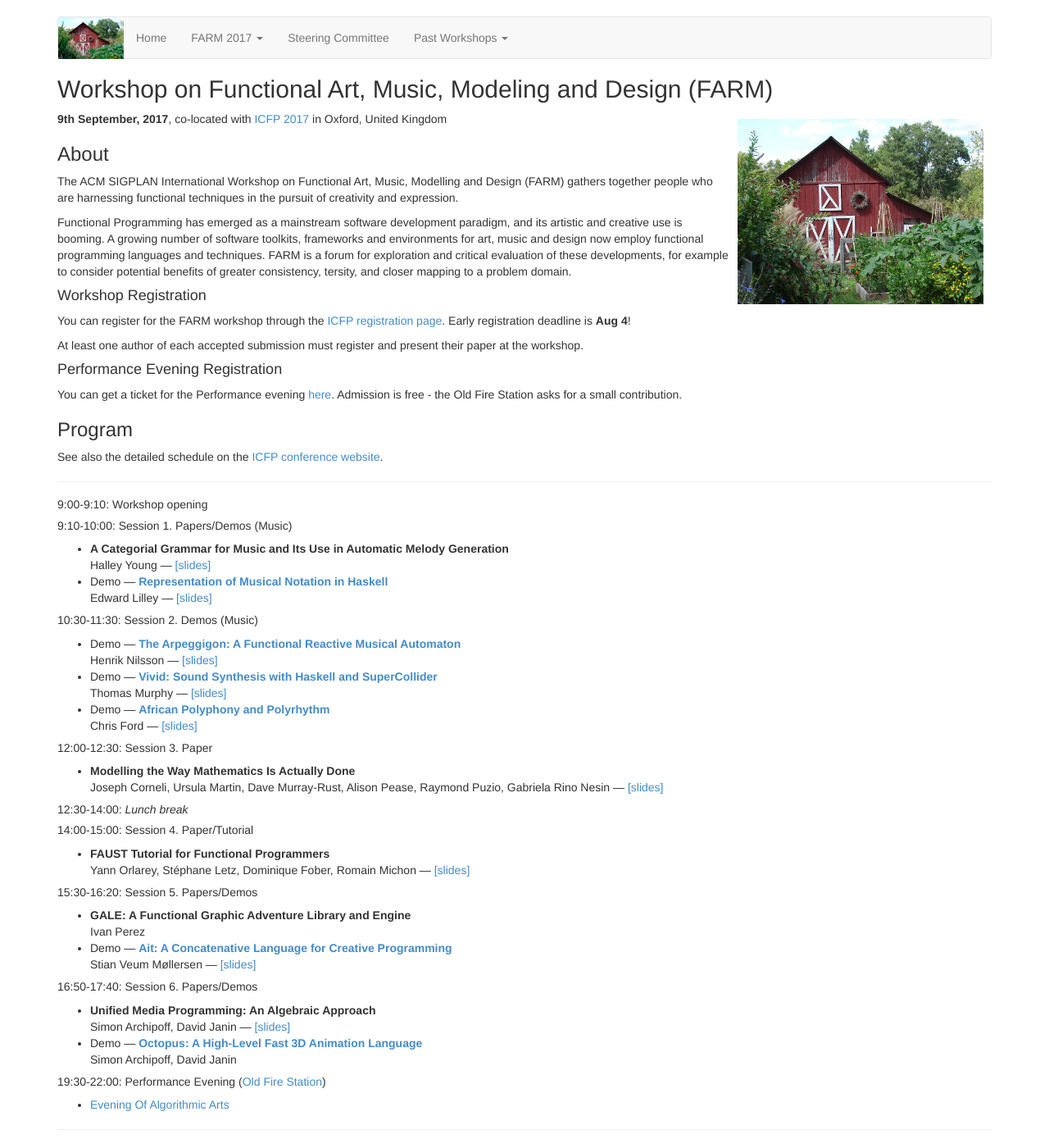
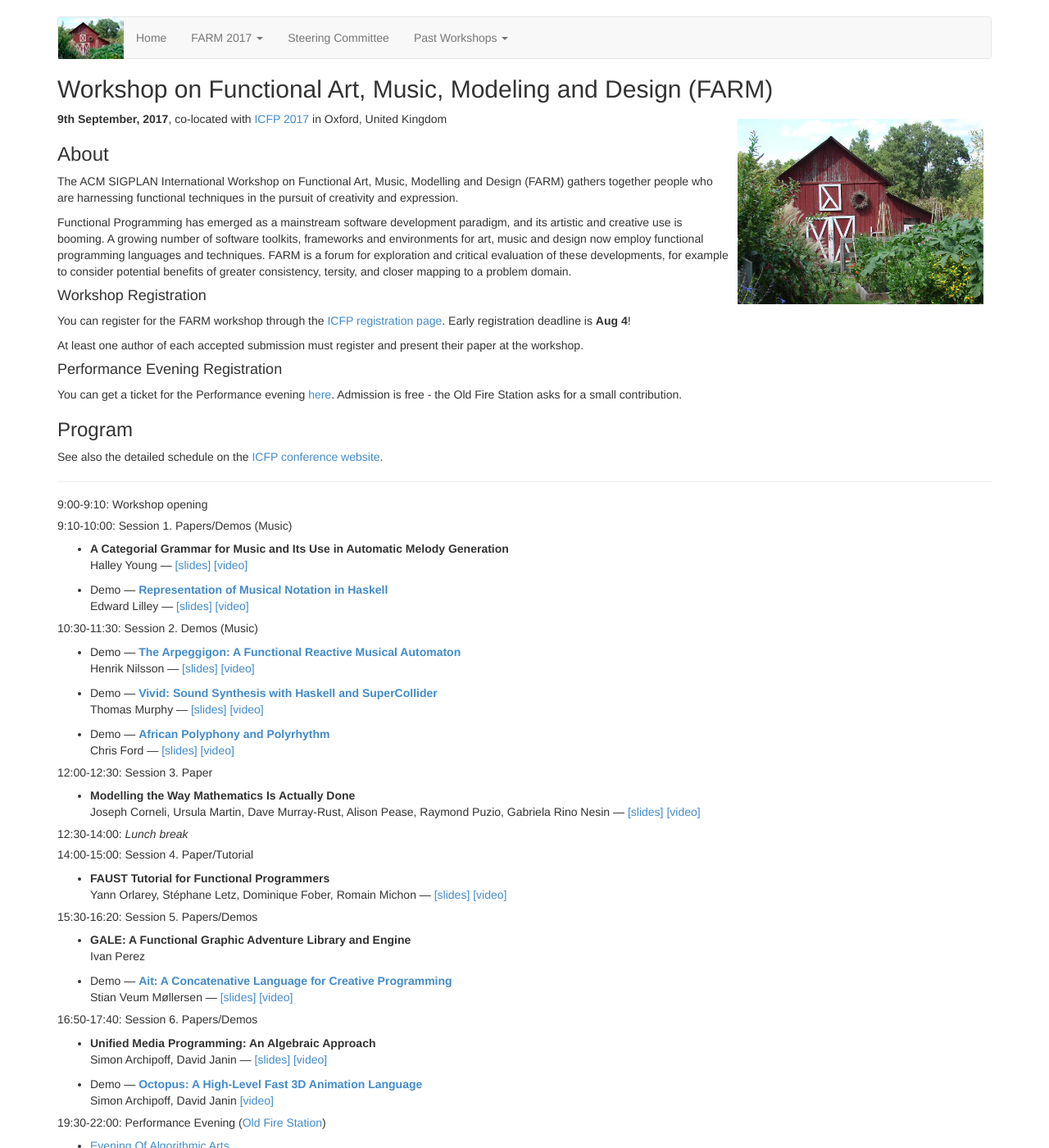
Before and after one commit to functional-art/functional-art.github.com, a Jekyll site: the page built from 2017/index.md, in a window 1280 px wide and 1400 px high. Shown: the whole window at 82% size. Built offline with Jekyll 4.4.1, drawn with Linux system fonts in a browser that asks for light colours; nearby versions of some CDN libraries.

Commit message:
links to videos

```diff
--- a/2017/index.md
+++ b/2017/index.md
@@ -55,28 +55,36 @@
 * **A Categorial Grammar for Music and Its Use in Automatic Melody Generation**<br/>
   Halley Young —
   <a href="slides/young-farm17-slides.pdf" target="_blank">[slides]</a>
+  <a href="https://youtu.be/qi_2fcMJgeA">[video]</a>
+
 * Demo — **[Representation of Musical Notation in Haskell](abstractmusic)**<br/>
   Edward Lilley —
   <a href="slides/lilley-farm17-slides.pdf" target="_blank">[slides]</a>
-
+  <a href="https://youtu.be/aFRmS95Pvg0">[video]</a>
 
 ##### 10:30-11:30: Session 2. Demos (Music)
 
 * Demo — **[The Arpeggigon: A Functional Reactive Musical Automaton](arpeggigon)**  <br/>
   Henrik Nilsson  —
   <a href="slides/nilsson-farm17-slides.pdf" target="_blank">[slides]</a>
+  <a href="https://youtu.be/uCYyUnbJNOo">[video]</a>
+
 * Demo — **[Vivid: Sound Synthesis with Haskell and SuperCollider](vivid)**<br/>
   Thomas Murphy —
   <a href="slides/murphy/farm_talk.html" target="_blank">[slides]</a>
+  <a href="https://youtu.be/XkDXXbTjA6g">[video]</a>
+
 * Demo — **[African Polyphony and Polyrhythm](african-polyphony)**<br/>
   Chris Ford —
   <a href="https://ctford.github.io/african-polyphony-and-polyrhythm/" target="_blank">[slides]</a>
+  <a href="https://youtu.be/XkDXXbTjA6g">[video]</a>
 
 ##### 12:00-12:30: Session 3. Paper
 
 * **Modelling the Way Mathematics Is Actually Done**<br/>
   Joseph Corneli, Ursula Martin, Dave Murray-Rust, Alison Pease, Raymond Puzio, Gabriela Rino Nesin —
   <a href="slides/corneli-farm17-slides.pdf" target="_blank">[slides]</a>
+  <a href="https://youtu.be/Fj-R2Cm0XNk">[video]</a>
 
 ##### 12:30-14:00: _Lunch break_
 
@@ -85,14 +93,17 @@
 * **FAUST Tutorial for Functional Programmers**<br/>
   Yann Orlarey, Stéphane Letz, Dominique Fober, Romain Michon —
   <a href="slides/orlarey-farm17-slides.pdf" target="_blank">[slides]</a>
+  <a href="https://youtu.be/eZn3StkVGa0">[video]</a>
 
 ##### 15:30-16:20: Session 5. Papers/Demos
 
 * **GALE: A Functional Graphic Adventure Library and Engine**<br/>
   Ivan Perez
+
 * Demo — **[Ait: A Concatenative Language for Creative Programming](ait)**<br/>
   Stian Veum Møllersen —
   <a href="https://mollerse.github.io/ait-demo-presentation/" target="_blank">[slides]</a>
+  <a href="https://youtu.be/o5Dc_UQhP3s">[video]</a>
 
 
 ##### 16:50-17:40: Session 6. Papers/Demos
@@ -100,8 +111,11 @@
 * **Unified Media Programming: An Algebraic Approach**<br/>
   Simon Archipoff, David Janin —
   <a href="slides/archipoff-janin-farm17-slides.pdf" target="_blank">[slides]</a>
+  <a href="https://youtu.be/AWvswUMIUq0">[video]</a>
+
 * Demo — **[Octopus: A High-Level Fast 3D Animation Language](octopus)**<br/>
   Simon Archipoff, David Janin
+  <a href="https://youtu.be/68JOdfTnCm8">[video]</a>
 
 ##### 19:30-22:00: Performance Evening ([Old Fire Station](https://oldfirestation.org.uk/))
 
```
